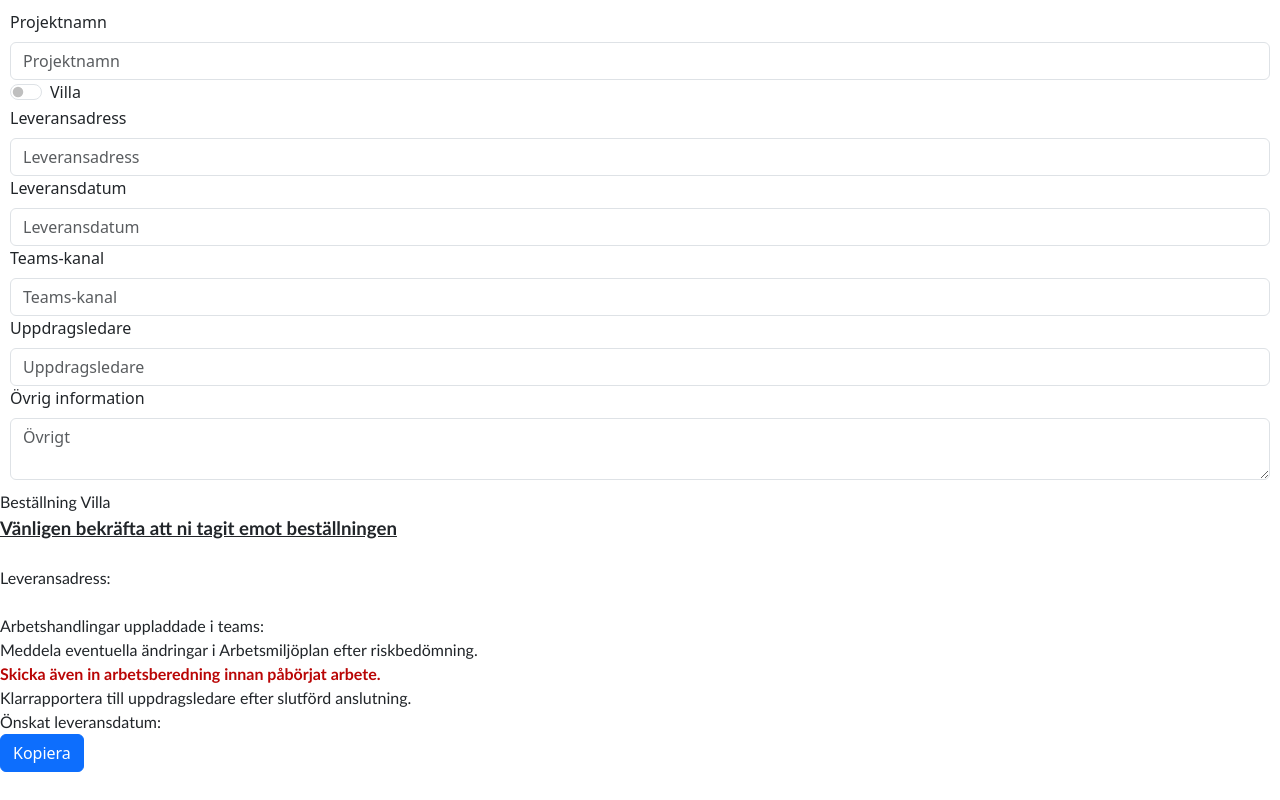
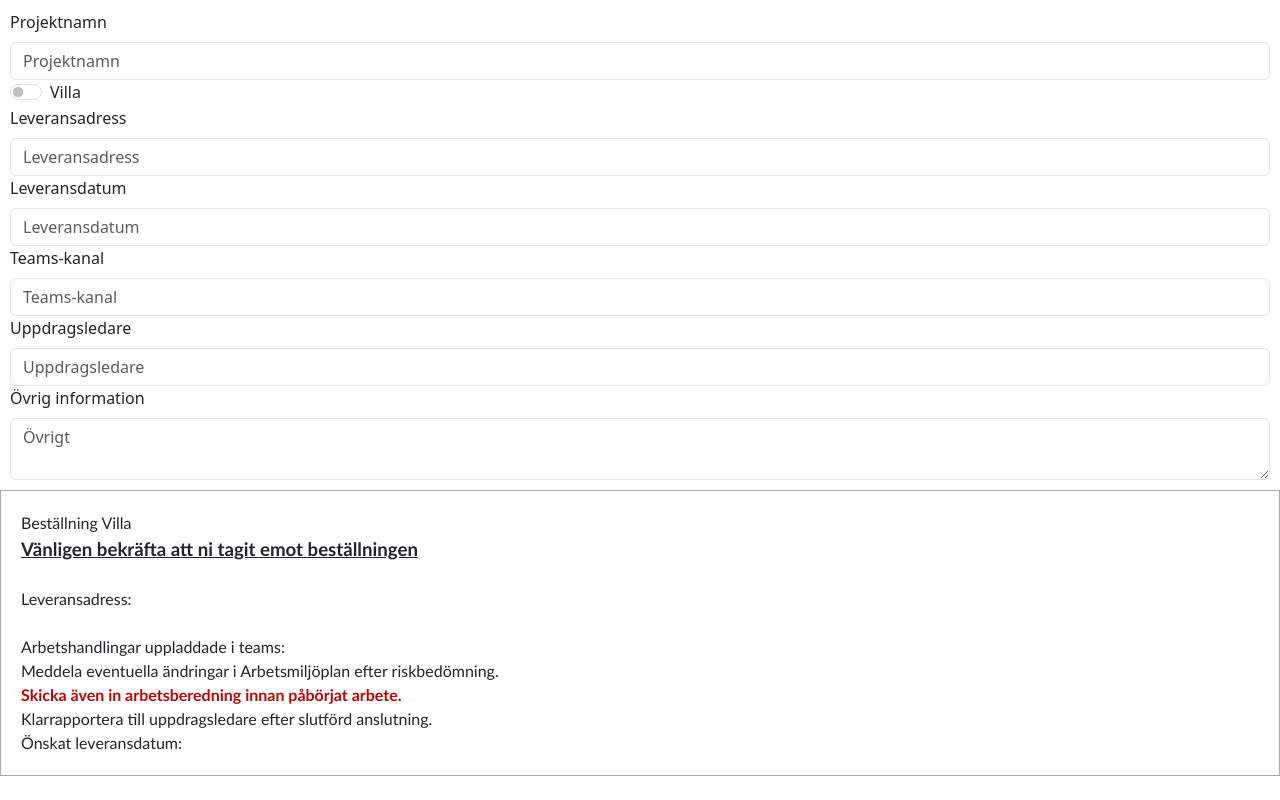
Before and after one commit to joakimhedberg/template_test, a React (Create React App) app: page / in a window 1280 px wide. Built offline with nearby package versions, Linux system fonts and the light colour scheme.

Commit message:
Formatting changes

```diff
--- a/package.json
+++ b/package.json
@@ -12,13 +12,11 @@
     "@types/node": "^16.18.126",
     "@types/react": "^19.1.1",
     "@types/react-dom": "^19.1.2",
-    "@types/sass": "^1.45.0",
     "bootstrap": "^5.3.5",
     "react": "^19.1.0",
     "react-bootstrap": "^2.10.9",
     "react-dom": "^19.1.0",
     "react-scripts": "5.0.1",
-    "sass": "^1.86.3",
     "typescript": "^4.9.5",
     "web-vitals": "^2.1.4"
   },
--- a/src/App.scss
+++ /dev/null
@@ -1,34 +0,0 @@
-.AppForm {
-    text-align: left;
-    padding: 10px;
-}
-
-.AppResult {
-    font-family: 'Gill Sans', 'Gill Sans MT', Calibri, 'Trebuchet MS', sans-serif;
-
-    .bold_underline {
-        font-weight: bold;
-        font-size: 14pt;
-        text-decoration: underline;
-    }
-
-    .bold_normal {
-        font-weight: bold;
-    }
-
-    .txt_bold_red {
-        font-weight: bold;
-        color: rgb(185, 5, 5)
-    }
-
-    .txt_italic {
-        font-style: italic;
-        white-space: pre;
-    }
-
-    .form_div {
-        input[type=text] {
-            width: 100%;
-        }
-    }
-}
--- a/src/App.tsx
+++ b/src/App.tsx
@@ -1,6 +1,5 @@
 import React, { useEffect, useState } from 'react';
 import { Button, Form } from 'react-bootstrap';
-import './App.scss'
 
 function App() {
   const [projectName, setProjectName] = useState<string>('')
@@ -52,26 +51,9 @@ function App() {
   // eslint-disable-next-line react-hooks/exhaustive-deps
   useEffect(() => setLocalStorage('additionalInfo', additionalInfo), [additionalInfo])
 
-  const clipboardCopy = () => {
-    const result = document.getElementById('resultDiv')
-    if (!result) return
-    function listener(e: ClipboardEvent) {
-      if (!result || !e || !e.clipboardData) {
-        return
-      }
-      e.clipboardData.setData('text/html', result.innerHTML)
-      e.clipboardData.setData('text/plain', result.innerHTML)
-      e.preventDefault()
-    }
-
-    document.addEventListener('copy', listener)
-    document.execCommand('copy')
-    document.removeEventListener('copy', listener)
-  }
-
   return (
     <div className="App">
-      <div className="AppForm">
+      <div style={{textAlign: 'left', padding: '10px'}}>
         <Form>
           <Form.Group>
             <Form.Label>Projektnamn</Form.Label>
@@ -90,22 +72,19 @@ function App() {
           </Form.Group>
         </Form>
       </div>
-      <div className="AppResult" id='resultDiv'>
-        <div className="txt_normal">Beställning {projectType()} {projectName}</div>
-        <div className="bold_underline">Vänligen bekräfta att ni tagit emot beställningen</div>
+      <div style={{fontFamily: "'Gill Sans', 'Gill Sans MT', Calibri, 'Trebuchet MS', sans-serif", padding: '20px', border: 'solid 1px darkgray'}} id='resultDiv'>
+        <div>Beställning {projectType()} {projectName}</div>
+        <div style={{fontWeight: 'bold', fontSize: '14pt', textDecoration: 'underline'}}>Vänligen bekräfta att ni tagit emot beställningen</div>
         <br />
-        <div className="txt_normal">Leveransadress: {deliveryAddress}</div>
+        <div>Leveransadress: {deliveryAddress}</div>
         <br />
-        <div className="txt_normal">Arbetshandlingar uppladdade i teams: <span className="bold_normal">{teamsKanal}</span></div>
-        <div className="txt_normal">Meddela eventuella ändringar i Arbetsmiljöplan efter riskbedömning.<br />
-          <span className="txt_bold_red">Skicka även in arbetsberedning innan påbörjat arbete.</span>
+        <div>Arbetshandlingar uppladdade i teams: <span style={{fontWeight: 'bold'}}>{teamsKanal}</span></div>
+        <div>Meddela eventuella ändringar i Arbetsmiljöplan efter riskbedömning.<br />
+          <span style={{fontWeight: 'bold', color: 'rgb(185, 5, 5)'}}>Skicka även in arbetsberedning innan påbörjat arbete.</span>
         </div>
-        <div className="txt_normal">Klarrapportera till uppdragsledare {taskMaster} efter slutförd anslutning.</div>
-        <div className="txt_normal">Önskat leveransdatum: {deliveryDate}</div>
-        <div className="txt_italic">{additionalInfo}</div>
-      </div>
-      <div>
-        <Button onClick={() => clipboardCopy()}>Kopiera</Button>
+        <div>Klarrapportera till uppdragsledare {taskMaster} efter slutförd anslutning.</div>
+        <div>Önskat leveransdatum: {deliveryDate}</div>
+        <div style={{fontStyle: 'italic', whiteSpace: 'pre'}}>{additionalInfo}</div>
       </div>
     </div>
   );
```
Also changed, not shown: 1 other file (tests, documents, lock files or other folders).
